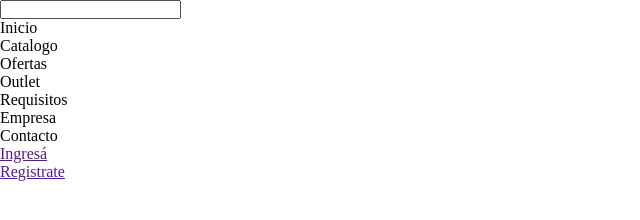
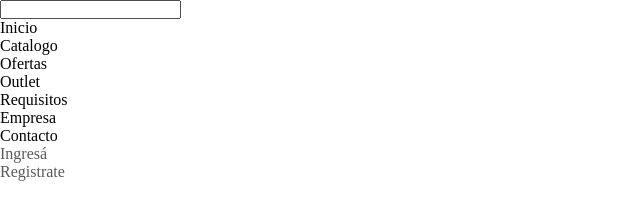
Before and after one commit to ezequiel1889x/pruebaJs, a plain HTML site: page index.html in a window 1280 px wide. Shown: the full height of the page, 0-640 px from the left. Drawn offline with Linux system fonts and the light colour scheme.

Commit message:
hover a los a

```diff
--- a/css/styles.css
+++ b/css/styles.css
@@ -2,3 +2,17 @@
     margin: 0;
     padding: 0;
 }
+/* header */
+ul {
+    list-style: none;
+}
+
+a{
+    text-decoration: none;
+    color: rgb(90, 90, 90);
+
+}
+
+a:hover{
+    border-bottom: 2px solid black;
+}
```
